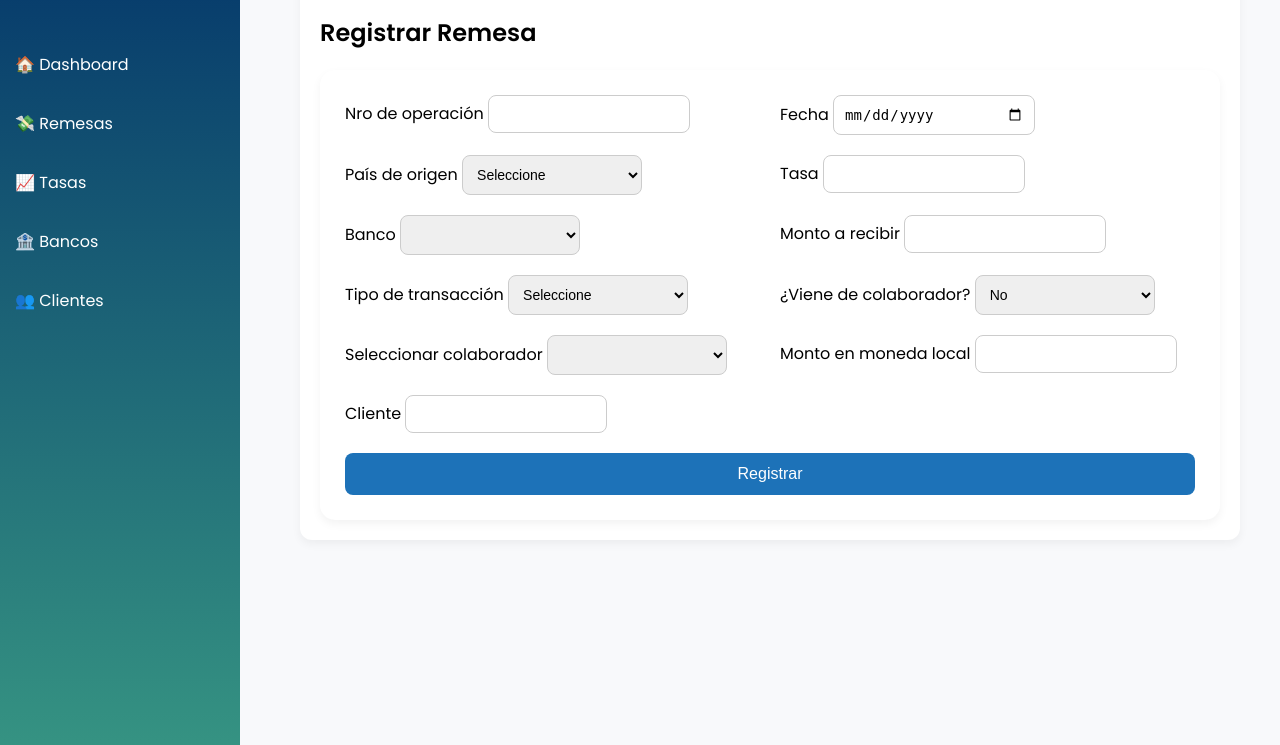
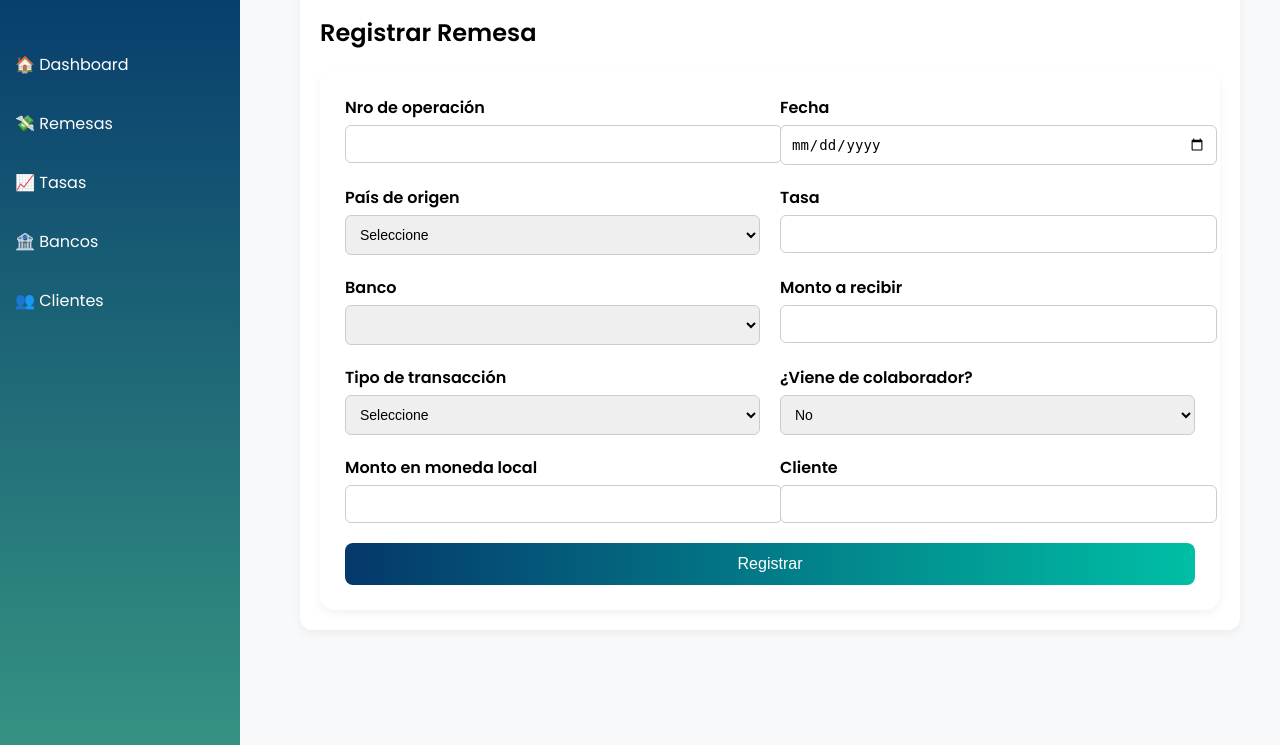
Before and after one commit to karinbarazarte/Cambioexpress2018, a Flask app: template templates/remesas.html in a window 1280 px wide. Shown: the part 55-800 px from the top of the page. Run offline with Flask 3, Linux system fonts and the light colour scheme; the template is opened without the code that fills it, so the values that code supplies are empty; some libraries are stand-ins or nearby versions.

Commit message:
Add files via upload

```diff
--- a/templates/dashboard.html
+++ b/templates/dashboard.html
@@ -3,7 +3,7 @@
 <head>
     <meta charset="UTF-8">
     <title>Cambio Express 2018</title>
-    <link rel="stylesheet" href="{{ url_for('static', filename='css/style.css') }}?v=11">
+    <link rel="stylesheet" href="/static/css/style.css?v=6">
 </head>
 <body>
     <div class="sidebar">
--- a/templates/remesas.html
+++ b/templates/remesas.html
@@ -1,5 +1,44 @@
 {% extends "dashboard.html" %}
 {% block content %}
+<style>
+.form-container {
+    max-width: 900px;
+    margin: auto;
+    background: white;
+    padding: 20px;
+    border-radius: 12px;
+    box-shadow: 0 4px 10px rgba(0,0,0,0.05);
+}
+.form-remesa {
+    display: grid;
+    grid-template-columns: 1fr 1fr;
+    gap: 20px;
+}
+.form-remesa label {
+    font-weight: bold;
+    margin-bottom: 5px;
+    display: block;
+}
+.form-remesa input, .form-remesa select {
+    width: 100%;
+    padding: 10px;
+    font-size: 14px;
+    border: 1px solid #ccc;
+    border-radius: 6px;
+}
+.form-remesa button {
+    grid-column: span 2;
+    padding: 12px;
+    background: linear-gradient(90deg, #05386b, #00bfa5);
+    color: white;
+    font-size: 16px;
+    border: none;
+    border-radius: 8px;
+    cursor: pointer;
+}
+.hidden { display: none; }
+</style>
+
 <div class="form-container">
     <h2>Registrar Remesa</h2>
     <form class="form-remesa">
@@ -57,7 +96,7 @@
             <label>Cliente</label>
             <input type="text">
         </div>
-        <button type="submit" class="btn-primary">Registrar</button>
+        <button type="submit">Registrar</button>
     </form>
 </div>
 
```
